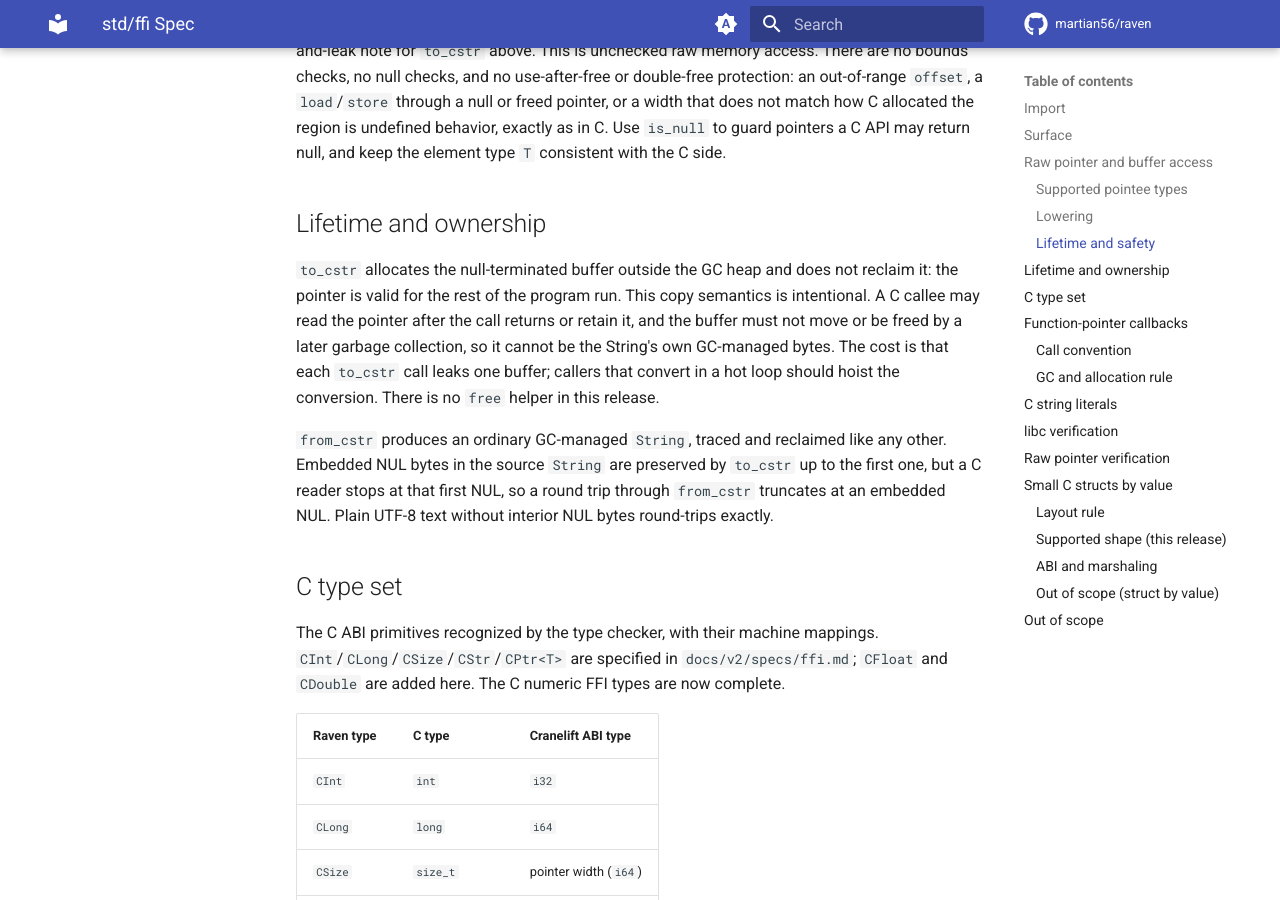
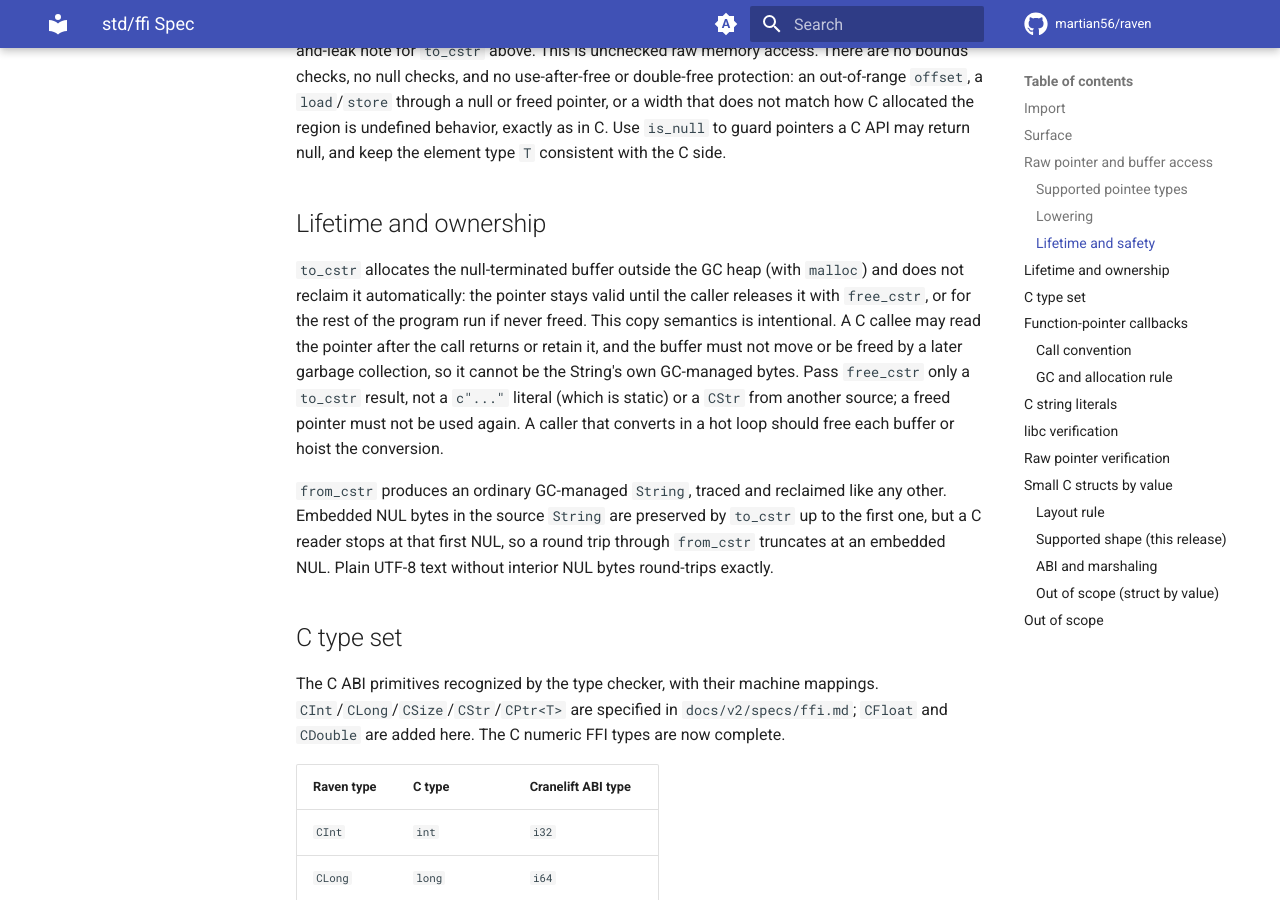
Before and after one commit to martian56/raven, an MkDocs documentation site: the page built from docs/v2/specs/std-ffi.md, in a window 1280 px wide and 900 px high, scrolled down 2063 px. Built offline with MkDocs 1.6.1 and Material for MkDocs 9.7.7, drawn with Linux system fonts in a browser that asks for light colours; comment, search, counter and statistics services are not loaded; some of the changed text lies outside the part shown.

Commit message:
feat(ffi): free_cstr for to_cstr buffers + a C-interop guide
Consolidation of the FFI epic (#213).

- std/ffi gains `free_cstr(p: CStr)`, which releases a buffer returned by
  `to_cstr`. The `to_cstr` buffer is now allocated with `malloc` (was the GC's
  `raven_alloc`) so plain `free` matches; `raven_cstr_free` in the runtime is
  the backing symbol. A null pointer is a no-op. Previously a `to_cstr` buffer
  could only leak for the program's lifetime.
- Adds a "Calling C from Raven" tutorial (docs/v2/guide/tutorials/c-interop.md,
  wired into the nav) covering extern declarations, the C type set, runtime
  String conversion, @repr(C) structs by value, callbacks (top-level and
  capturing closures), variadics, and raw pointers. Updates the std/ffi page
  and std-ffi spec for `free_cstr`.

Adds a golden example ffi_cstr_free.

Fixes #344.

```diff
--- a/docs/v2/specs/std-ffi.md
+++ b/docs/v2/specs/std-ffi.md
@@ -99,14 +99,16 @@
 
 ## Lifetime and ownership
 
-`to_cstr` allocates the null-terminated buffer outside the GC heap and
-does not reclaim it: the pointer is valid for the rest of the program run.
-This copy semantics is intentional. A C callee may read the pointer after
-the call returns or retain it, and the buffer must not move or be freed by
-a later garbage collection, so it cannot be the String's own GC-managed
-bytes. The cost is that each `to_cstr` call leaks one buffer; callers that
-convert in a hot loop should hoist the conversion. There is no `free`
-helper in this release.
+`to_cstr` allocates the null-terminated buffer outside the GC heap (with
+`malloc`) and does not reclaim it automatically: the pointer stays valid until
+the caller releases it with `free_cstr`, or for the rest of the program run if
+never freed. This copy semantics is intentional. A C callee may read the
+pointer after the call returns or retain it, and the buffer must not move or be
+freed by a later garbage collection, so it cannot be the String's own
+GC-managed bytes. Pass `free_cstr` only a `to_cstr` result, not a `c"..."`
+literal (which is static) or a `CStr` from another source; a freed pointer must
+not be used again. A caller that converts in a hot loop should free each buffer
+or hoist the conversion.
 
 `from_cstr` produces an ordinary GC-managed `String`, traced and reclaimed
 like any other. Embedded NUL bytes in the source `String` are preserved by
--- a/mkdocs.yml
+++ b/mkdocs.yml
@@ -86,6 +86,7 @@
   - Tutorials:
     - Word-frequency counter: v2/guide/tutorials/word-frequency.md
     - Modeling data with structs and enums: v2/guide/tutorials/task-tracker.md
+    - Calling C from Raven: v2/guide/tutorials/c-interop.md
   - Standard Library:
     - Overview: v2/guide/standard-library.md
     - Core traits: v2/guide/stdlib/core.md
```
Also changed, not shown: other parts of docs/v2/specs/std-ffi.md (+0 -2 lines), CHANGELOG.md (+1 -0 lines), docs/v2/guide/stdlib/ffi.md (+11 -3 lines), docs/v2/guide/tutorials/c-interop.md (added, +173 -0 lines), 4 other files.
